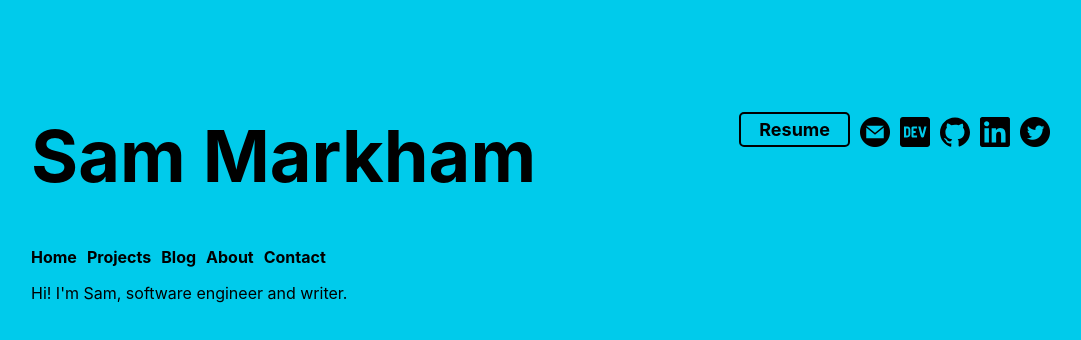
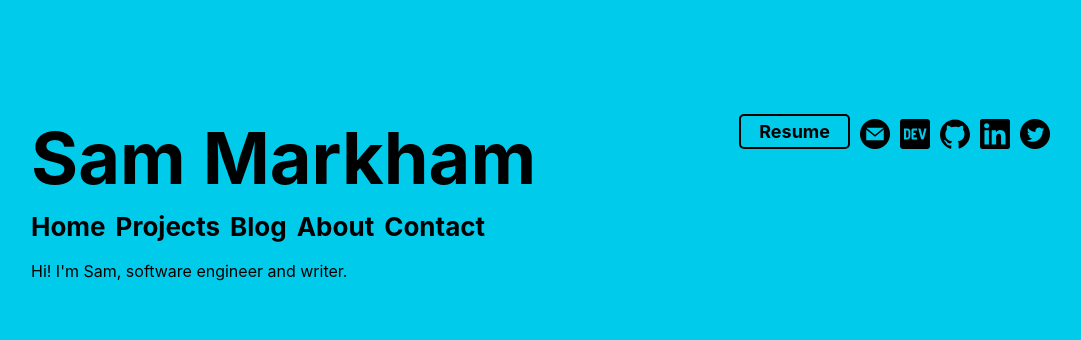
Before and after one commit to sharkham/sharkham-portfolio, a React (Create React App) app: page / in a window 1280 px wide. Shown: the top 340 px of the page, without its empty margins (97-1178 px from the left). Built offline with nearby package versions, Linux system fonts and the light colour scheme.

Commit message:
Adjust CSS to try to make navbar sticky

```diff
--- a/src/App.css
+++ b/src/App.css
@@ -22,16 +22,26 @@
   /* color: #eb0056; */
   text-shadow: #fff;
   /* color: #fff; */
+  /* overflow: hidden;
+  position: fixed; */
+  /* top: 0; */
+  /* width: 700px; */
 }
 
-/* h1 {
-  display: inline-block;
+/* .app-body {
+  overflow-y: scroll;
 } */
+
+h1 {
+  margin: 50px auto 0px;
+}
+
 
 .nav-link {
   padding: 10px 10px 10px 0px;
   text-decoration: none;
   font-weight: bold;
+  font-size: calc(10px + 2vmin);
   /* color: #00434e; */
   color: #000;
 }
--- a/src/App.js
+++ b/src/App.js
@@ -23,8 +23,8 @@ function App() {
         <h1>
           Sam Markham
         </h1>
+        <NavBar/>
       </header>
-      <NavBar/>
       <Switch>
         <Route path="/projects"><Projects/></Route>
         <Route path="/blog"><Blog/></Route>
```
Also changed, not shown: 1 other file (tests, documents, lock files or other folders).
